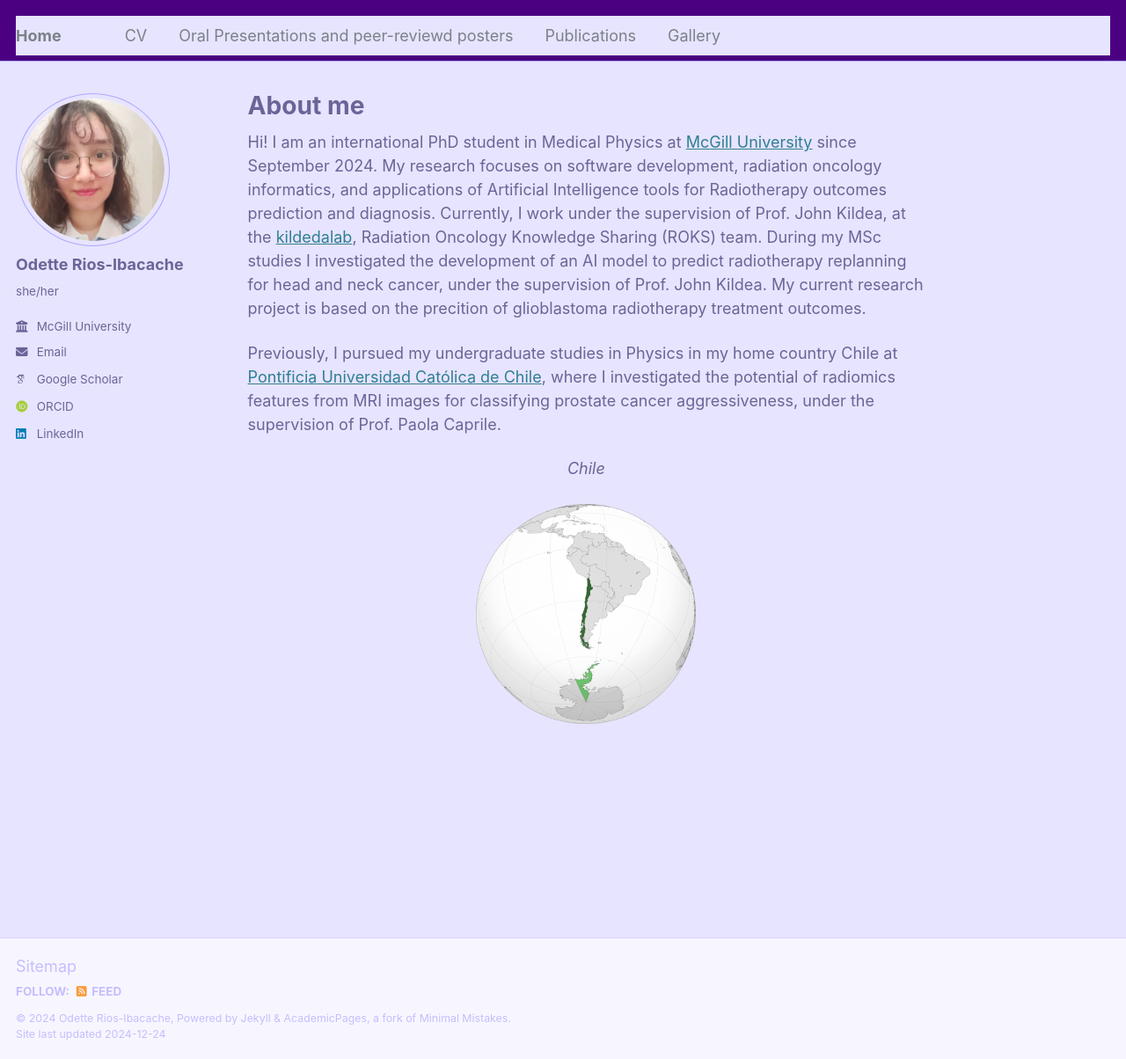
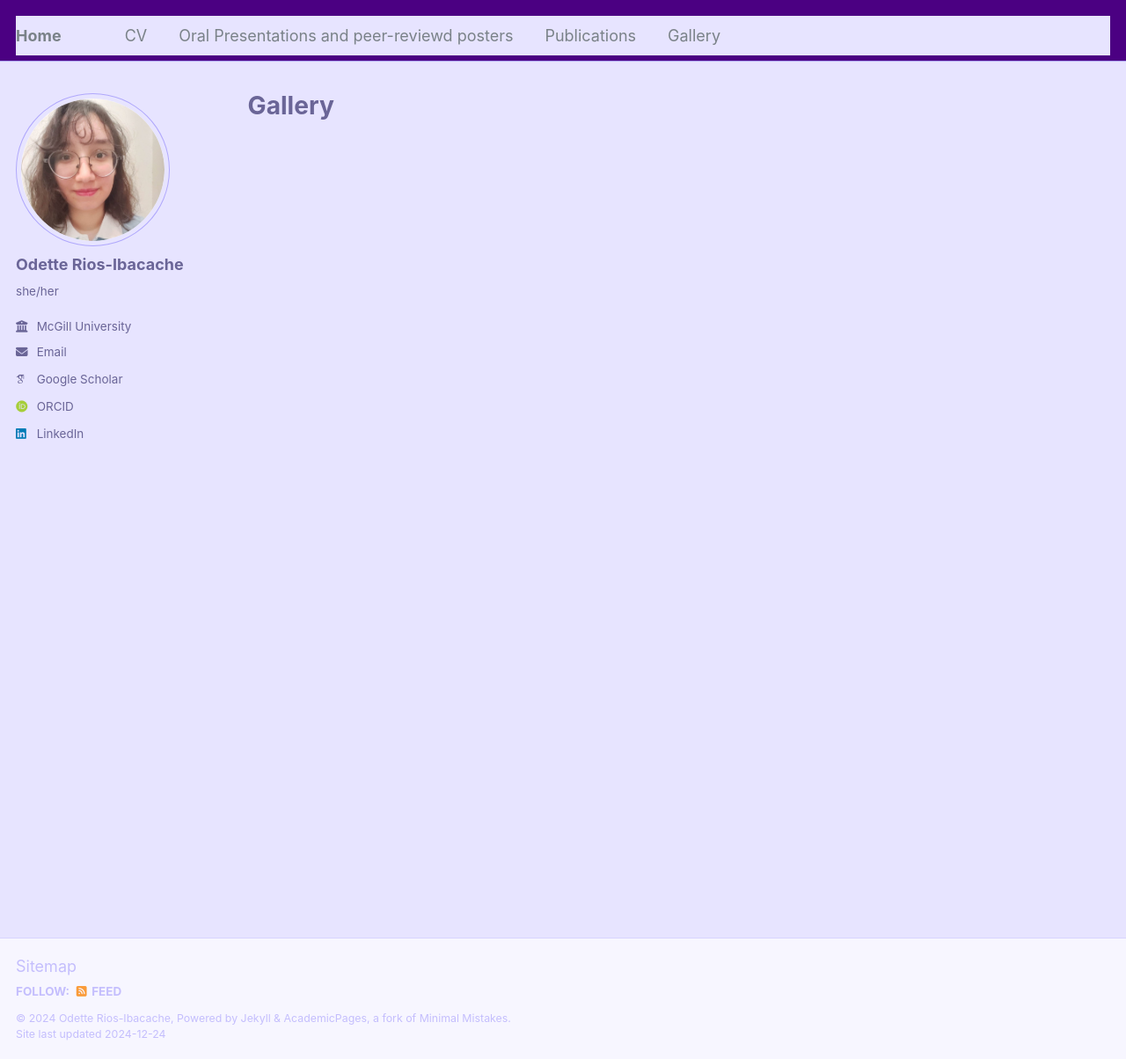
Before and after one commit to OdetteRiosI/odetteriosi.github.io, a Jekyll site: the page built from _pages/gallery.md, in a window 1280 px wide and 1204 px high. Shown: the whole window at 88% size. Built offline with Jekyll 4.4.1, drawn with Linux system fonts in a browser that asks for light colours; some web fonts are replaced.

Commit message:
Update gallery.md

```diff
--- a/_pages/gallery.md
+++ b/_pages/gallery.md
@@ -1,15 +1,8 @@
 ---
 permalink: /
-title: "About me"
+title: "Gallery"
 author_profile: true
 redirect_from:
-  - /about/
-  - /about.html
+  - /gallery/
+  - /gallery.html
 ---
-
-Hi! I am an international PhD student in Medical Physics at [McGill University](https://www.mcgill.ca) since September 2024. My research focuses on software development, radiation oncology informatics, and applications of Artificial Intelligence tools for Radiotherapy outcomes prediction and diagnosis. Currently, I work under the supervision of Prof. John Kildea, at the [kildedalab](https://kildealab.com), Radiation Oncology Knowledge Sharing (ROKS) team. During my MSc studies I investigated the development of an AI model to predict radiotherapy replanning for head and neck cancer, under the supervision of Prof. John Kildea. My current research project is based on the precition of glioblastoma radiotherapy treatment outcomes.
-
-Previously, I pursued my undergraduate studies in Physics in my home country Chile at [Pontificia Universidad Católica de Chile](www.uc.cl), where I investigated the potential of radiomics features from MRI images for classifying prostate cancer aggressiveness, under the supervision of Prof. Paola Caprile.
-
-<center><i>Chile</i></center>
-<center><br/><img src='/images/chile.png' width="250" height="250"></center>
```
